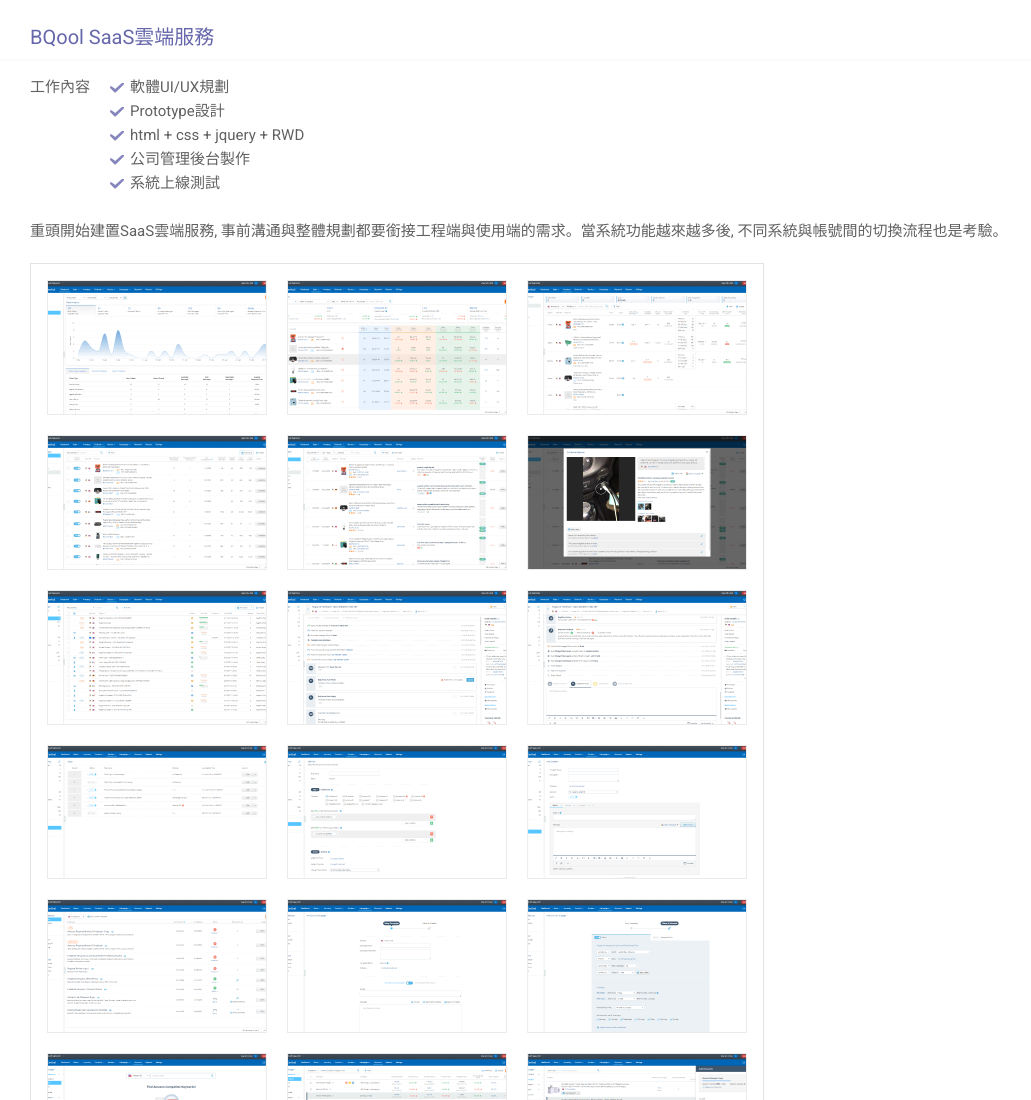
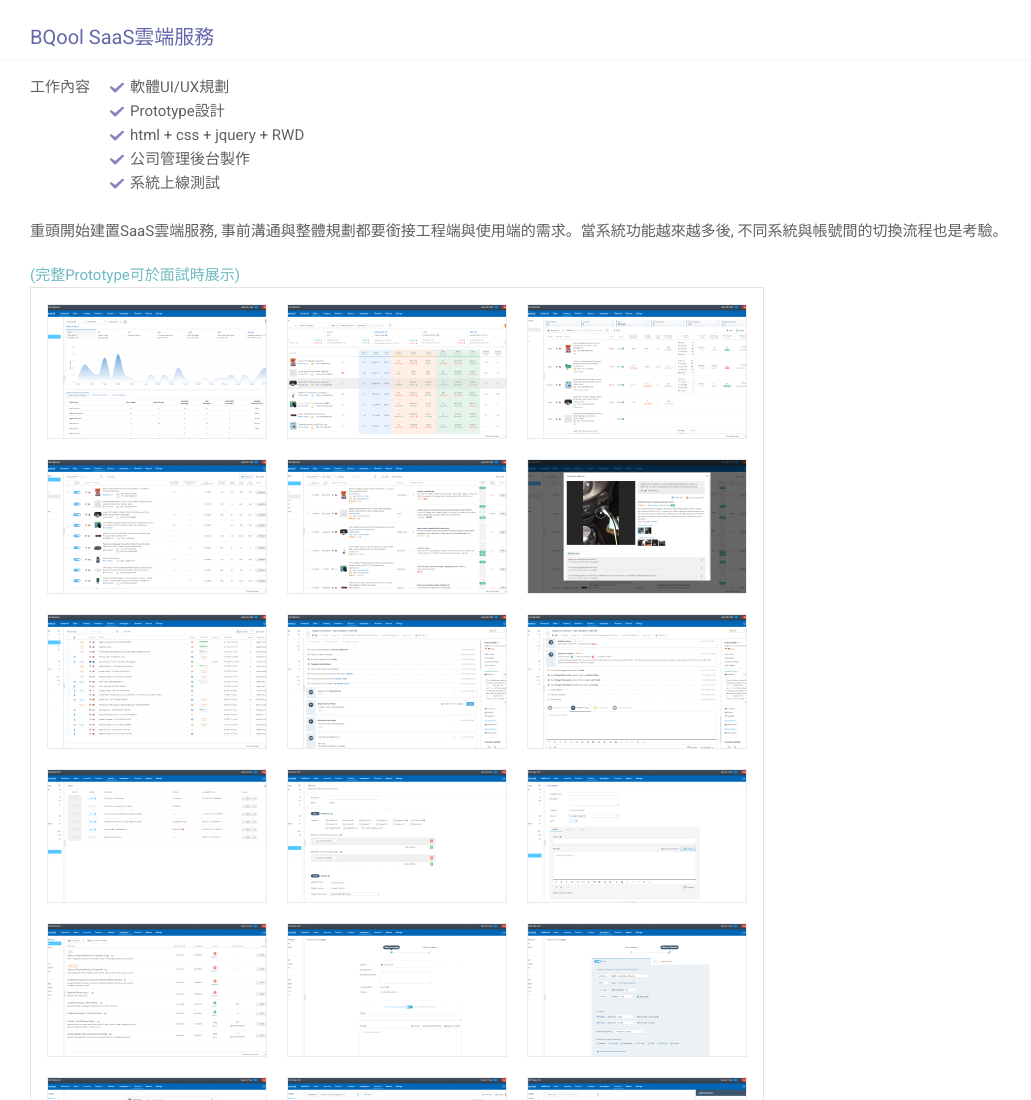
Before and after one commit to Celia-art/Celia-art.github.io, a plain HTML site: page p1.html in a window 1280 px wide. Shown: the top 1100 px of the page, without its empty margins (0-1031 px from the left). Drawn offline with Linux system fonts and the light colour scheme.

Commit message:
Add files via upload

```diff
--- a/p1.html
+++ b/p1.html
@@ -27,6 +27,7 @@
          重頭開始建置SaaS雲端服務, 事前溝通與整體規劃都要銜接工程端與使用端的需求。當系統功能越來越多後, 不同系統與帳號間的切換流程也是考驗。
 		<div class="tab_box">
             <div class="tab_container">
+                <div class="c1 text_s">(完整Prototype可於面試時展示)</div>
                 <img src="images/work01-1.png" class="pd01">
             </div>
 		</div>
```
Also changed, not shown: p16.html (+1 -0 lines).
